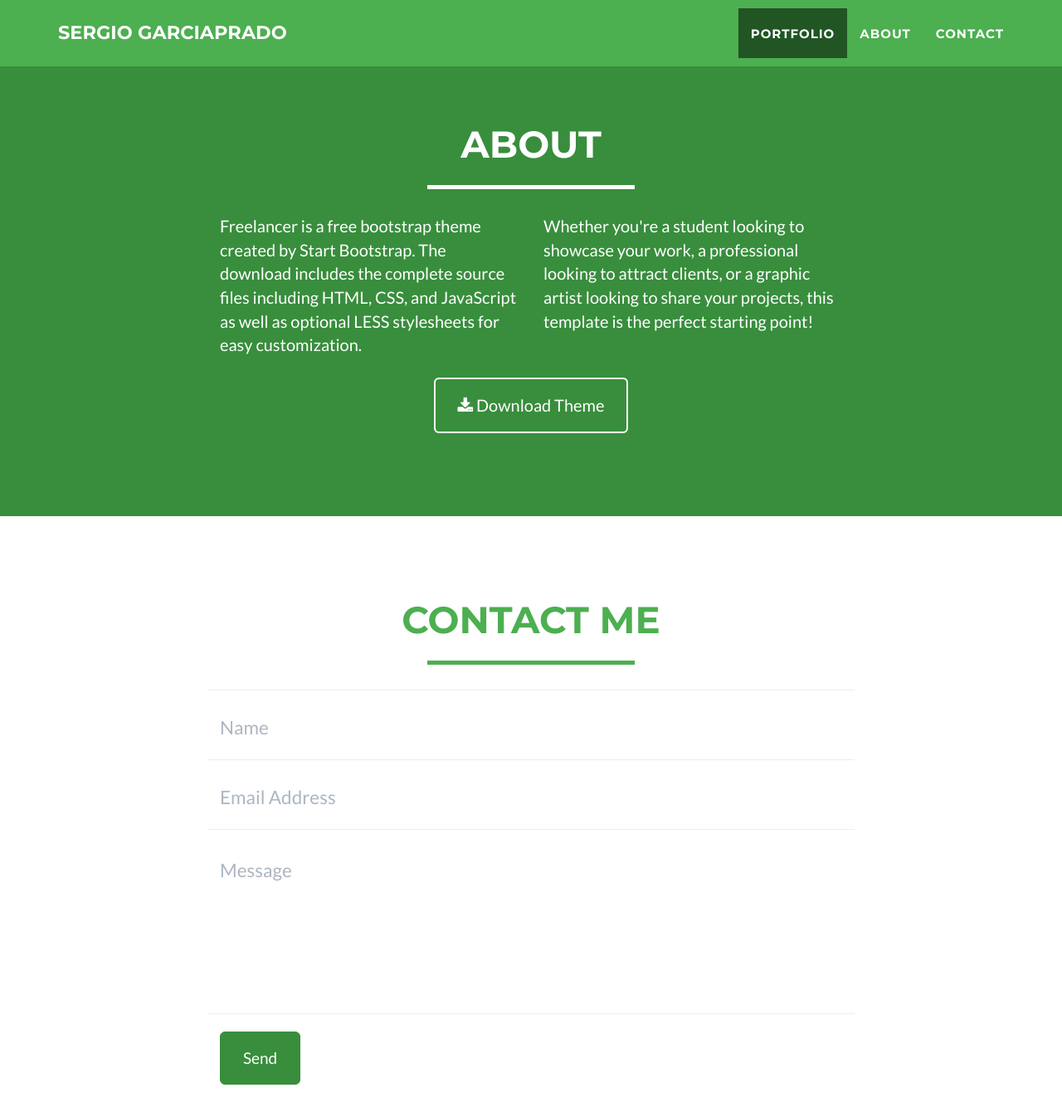
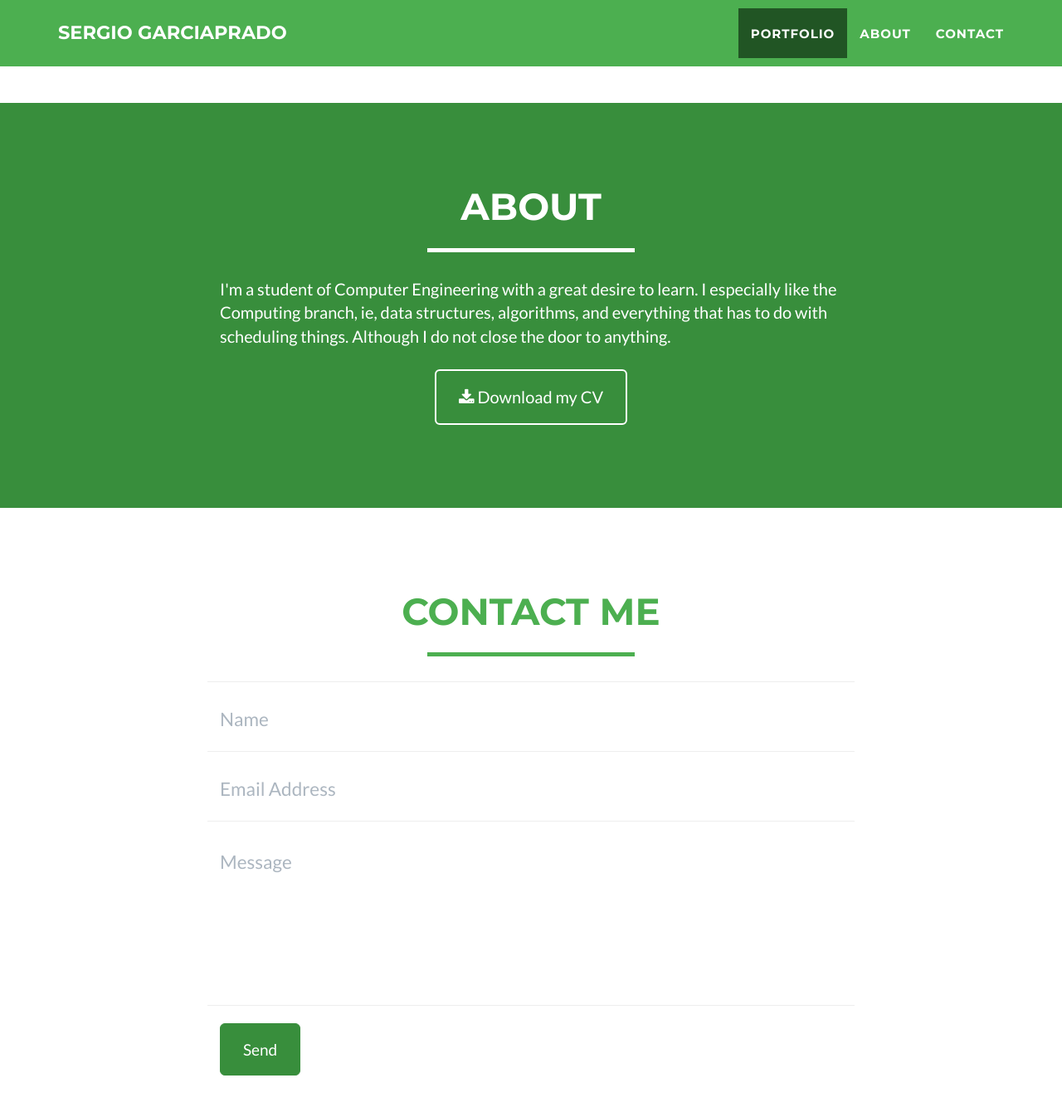
Before and after one commit to garciparedes/garciparedes.github.io, a Jekyll site: the page built from index.html, in a window 1280 px wide and 1400 px high, scrolled down 1616 px. Shown: the top 1346 px of the window at 83% size. Built offline with Jekyll 4.4.1, drawn with Linux system fonts in a browser that asks for light colours; some of the changed text lies outside the part shown.

Commit message:
Improved links and contact

```diff
--- a/_config.yml
+++ b/_config.yml
@@ -36,23 +36,27 @@
   social: Around the Web
   credits: Credits
 
+cv-link: https://github.com/garciparedes/CV/raw/master/cv-sergio-garciaprado.pdf
+
+about:
+    description: I'm a student of Computer Engineering with a great desire to learn. I especially like the Computing branch, ie, data structures, algorithms, and everything that has to do with scheduling things. Although I do not close the door to anything.
+
 # Social networks usernames (many more available: google-plus, flickr, dribbble, pinterest, instagram, tumblr, linkedin, etc.)
 social:
+  - title: github
+    url: https://github.com/garciparedes
+  - title: linkedin
+    url: https://linkedin.com/in/garciparedes
+  - title: send
+    url: https://telegram.me/garciparedes
   - title: twitter
-    url: http://twitter.com/garciparedes
+    url: https://twitter.com/garciparedes
   - title: facebook
-    url:
-  - title: stack-overflow
-    url: http://stackoverflow.com/questions/tagged/jekyll
-  - title: bitbucket
-    url: http://bitbucket.org/garciparedes
-  - title: github
-    url: http://github.com/garciparedes
+    url: https://facebook.com/garciparedes
 
 # Postal address (add as many lines as necessary)
 address:
-  - line: 3481 Melrose Place
-  - line: Beverly Hills, CA 90210
+  - line: Palencia, Spain
 
 # Credits content
 credits: 'Freelancer is a free to use, open source Bootstrap theme created by <a href="http://startbootstrap.com">Start Bootstrap</a>.'
--- a/_includes/about.html
+++ b/_includes/about.html
@@ -8,15 +8,12 @@
                 </div>
             </div>
             <div class="row">
-                <div class="col-lg-4 col-lg-offset-2">
-                    <p>Freelancer is a free bootstrap theme created by Start Bootstrap. The download includes the complete source files including HTML, CSS, and JavaScript as well as optional LESS stylesheets for easy customization.</p>
-                </div>
-                <div class="col-lg-4">
-                    <p>Whether you're a student looking to showcase your work, a professional looking to attract clients, or a graphic artist looking to share your projects, this template is the perfect starting point! </p>
+                <div class="col-lg-8 col-lg-offset-2">
+                    <p>{{ site.about.description }}</p>
                 </div>
                 <div class="col-lg-8 col-lg-offset-2 text-center">
-                    <a href="#" class="btn btn-lg btn-outline">
-                        <i class="fa fa-download"></i> Download Theme
+                    <a target="_blank" href="{{ site.cv-link }}" class="btn btn-lg btn-outline">
+                        <i class="fa fa-download"></i> Download my CV
                     </a>
                 </div>
             </div>
--- a/_includes/contact_static.html
+++ b/_includes/contact_static.html
@@ -9,7 +9,7 @@
 		</div>
 		<div class="row">
 			<div class="col-lg-8 col-lg-offset-2">
-				<form  action="//formspree.io/you@email.com" method="POST" name="sentMessage" id="contactForm" novalidate>
+				<form target="_blank" action="//formspree.io/{{ site.email }}" method="POST" name="sentMessage" id="contactForm" novalidate>
 					<div class="row control-group">
 						<div class="form-group col-xs-12 floating-label-form-group controls">
 							<label>Name</label>
--- a/_includes/footer.html
+++ b/_includes/footer.html
@@ -16,7 +16,7 @@
                         <ul class="list-inline">
                             {% for network in site.social %}
                             <li>
-                                <a href="{{ network.url }}" class="btn-social btn-outline"><i class="fa fa-fw fa-{{ network.title }}"></i></a>
+                                <a target="_blank" href="{{ network.url }}" class="btn-social btn-outline"><i class="fa fa-fw fa-{{ network.title }}"></i></a>
                             </li>
 		                    {% endfor %}
                         </ul>
--- a/_includes/header.html
+++ b/_includes/header.html
@@ -8,6 +8,13 @@
                         <span class="name">{{ site.title }}</span>
                         <hr class="star-light">
                         <span class="skills">{{ site.skills }}</span>
+                        <ul class="list-inline">
+                            {% for network in site.social %}
+                            <li>
+                                <a target="_blank" href="{{ network.url }}" class="btn-social btn-outline"><i class="fa fa-fw fa-{{ network.title }}"></i></a>
+                            </li>
+                            {% endfor %}
+                        </ul>
                     </div>
                 </div>
             </div>
```
